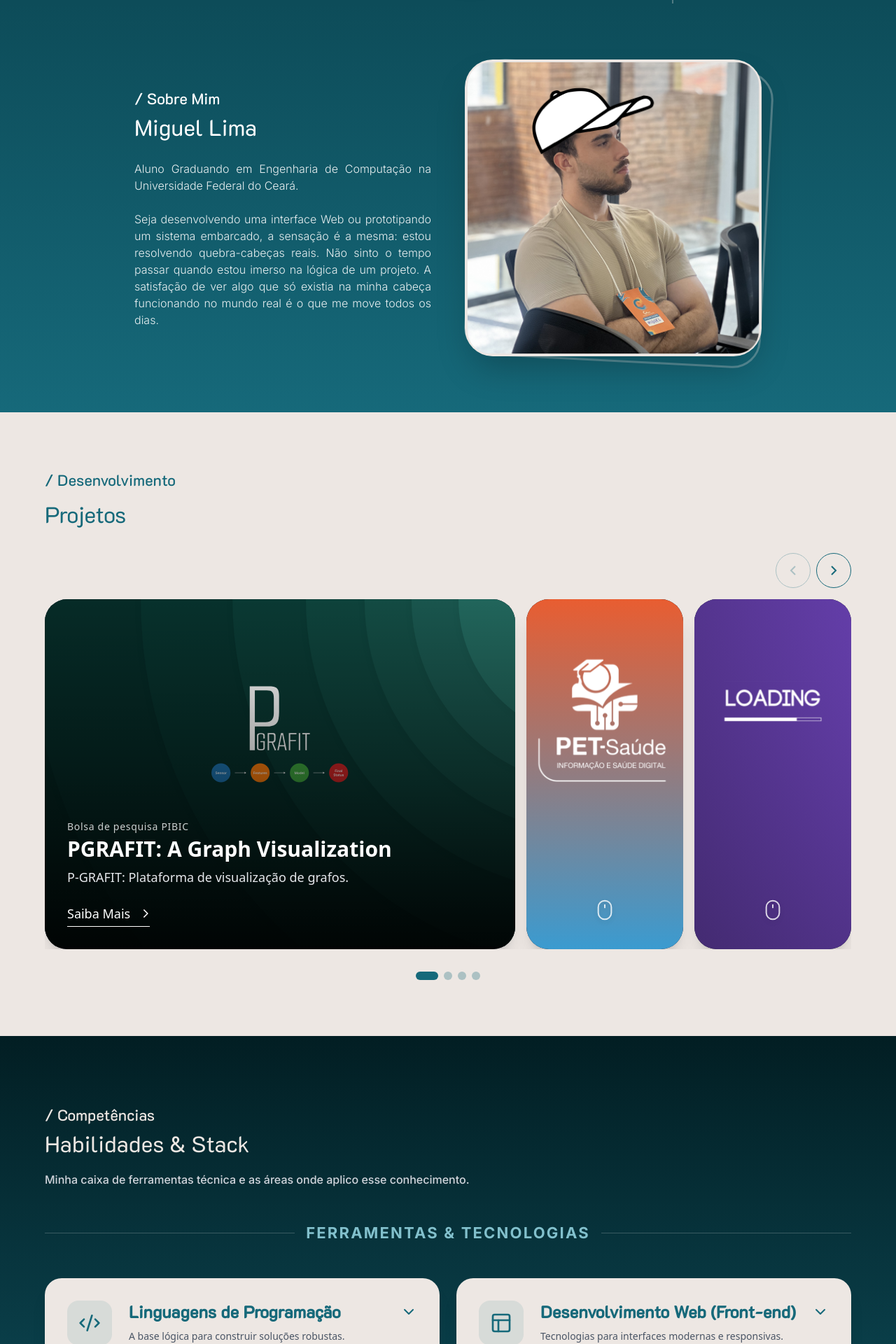
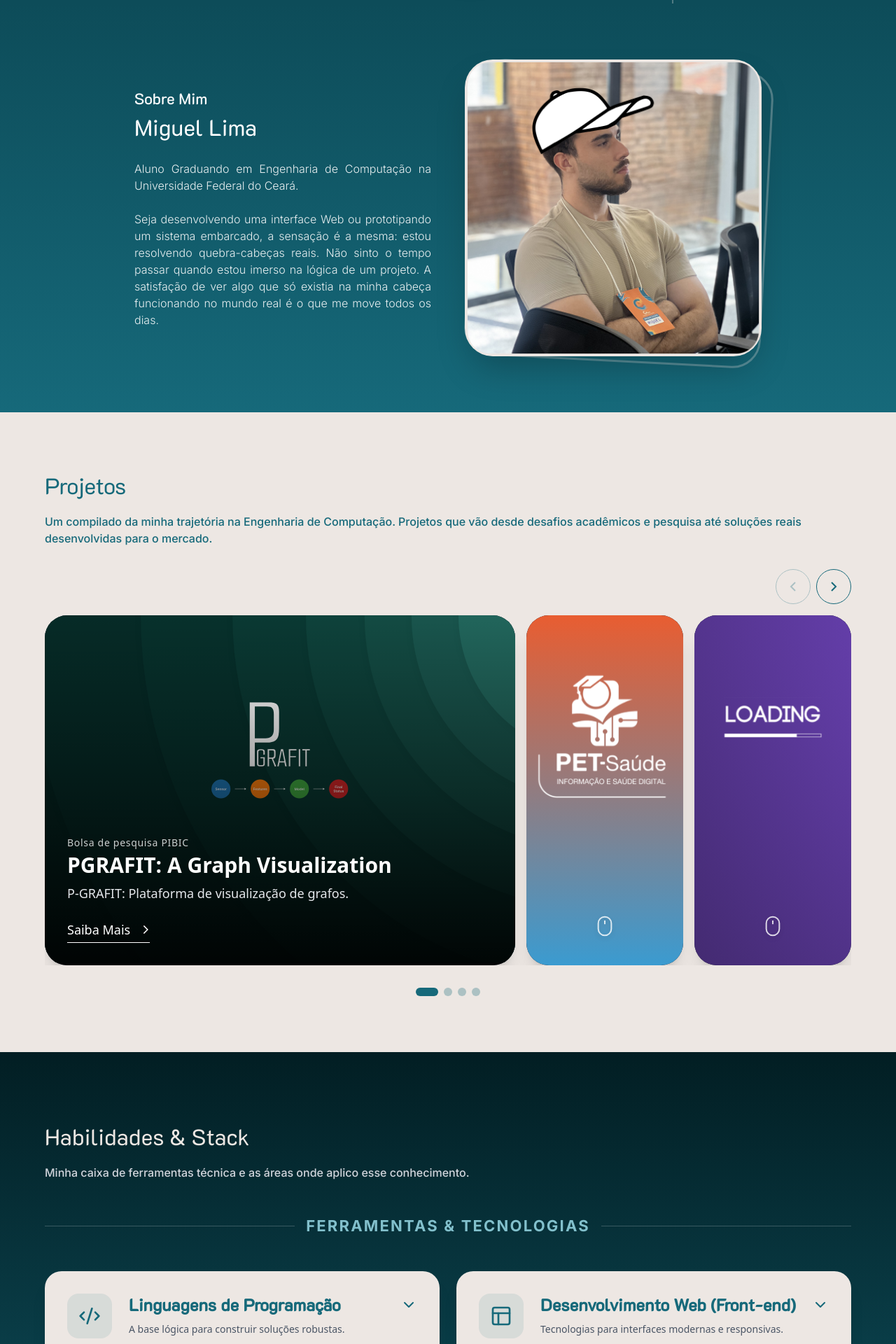
Before and after one commit to Miguel-Edson/Portifolio, a Next.js app: page / in a window 1280 px wide. Shown: the part 840-2760 px from the top of the page at 70% size. Built offline with nearby package versions, Linux system fonts and the light colour scheme.

Commit message:
Fallowing some tips and feedbacks to improve the website

```diff
--- a/src/app/layout.tsx
+++ b/src/app/layout.tsx
@@ -30,7 +30,7 @@ export default function RootLayout({
   return (
     <html lang="en">
       <body className={`${inter.variable} ${k2d.variable} antialiased`}>
-        <Navbar />
+        {/* <Navbar />  */}
         {children}
       </body>
     </html>
--- a/src/components/sections/About.tsx
+++ b/src/components/sections/About.tsx
@@ -16,7 +16,7 @@ export default function About() {
         <div className="flex flex-col gap-6 order-2 md:order-1 text-white ">
           <div>
             <span className="text-complemento block">
-              / Sobre Mim
+            Sobre Mim
             </span>
             <h2 className="text-titulo font-medium">
               Miguel Lima
--- a/src/components/sections/Contact.tsx
+++ b/src/components/sections/Contact.tsx
@@ -82,9 +82,6 @@ export default function Contact() {
 
         {/* Header */}
         <div className="mb-12 text-left">
-          <span className="text-complemento text-caribbean block">
-            / Contato
-          </span>
           <h2 className="text-titulo text-caribbean mb-4">
             Vamos conversar?
           </h2>
--- a/src/components/sections/Projects.tsx
+++ b/src/components/sections/Projects.tsx
@@ -53,9 +53,12 @@ export default function Projects() {
       {/* Header */}
       <div className="w-full max-w-6xl mb-8 flex flex-col md:flex-row justify-between items-start md:items-end">
         <div >
-          <span className="text-complemento text-caribbean block mb-2">/ Desenvolvimento</span>
           <h2 className="text-titulo text-caribbean font-medium">Projetos</h2>
+          <p className="text-paragrafo text-caribbean mt-4 max-w-6xl">
+            Um compilado da minha trajetória na Engenharia de Computação. Projetos que vão desde desafios acadêmicos e pesquisa até soluções reais desenvolvidas para o mercado.
+        </p>
         </div>
+
       </div>
 
       {/* Navigation */}
--- a/src/components/sections/Skills.tsx
+++ b/src/components/sections/Skills.tsx
@@ -9,12 +9,12 @@ import {
   GitBranch,
   Globe,
   ChevronDown,
-  Briefcase, // Ícone novo para a seção de Atuação
-  BookOpen,  // Ícone para Pesquisa/Ensino
-  Users      // Ícone para Liderança
+  Briefcase,
+  BookOpen,
+  Users
 } from "lucide-react";
 
-// --- PARTE 1: FERRAMENTAS (Accordions) ---
+// Tools
 const skillGroups = [
   {
     id: "programming",
@@ -60,12 +60,11 @@ const skillGroups = [
       { name: "Figma", level: 90 },
       { name: "Canva", level: 90 },
       { name: "Photoshop", level: 60 },
-      { name: "Behance", level: 75 },
     ]
   },
   {
     id: "tools",
-    title: "Outros & Versionamento",
+    title: "Versionamento",
     icon: <GitBranch size={32} />,
     description: "Ferramentas essenciais para fluxo de trabalho.",
     skills: [
@@ -156,9 +155,6 @@ export default function Skills() {
 
       {/* --- Header --- */}
       <div className="w-full max-w-6xl mb-12 text-center md:text-left">
-        <span className="text-complemento text-isabelline block">
-          / Competências
-        </span>
         <h2 className="text-titulo text-isabelline">
           Habilidades & Stack
         </h2>
--- a/src/data/projects.tsx
+++ b/src/data/projects.tsx
@@ -56,8 +56,8 @@ export const projects: Project[] = [
   {
     id: 3,
     title: "Loading Jr.",
-    category: "Liderança & Engenharia", // Mudei para destacar os dois lados
-    role: "Ex-Diretor de Marketing | Eng. de Projetos", // Deixa claro a trajetória
+    category: "Liderança & Engenharia",
+    role: "Ex-Diretor de Marketing | Eng. de Projetos",
     skills: ["Liderança", "Estratégia de Vendas", "C/C++", "IoT", "Front-end"],
     description: "Da gestão estratégica ao desenvolvimento de sistemas embarcados.",
     fullDescription: "Minha jornada na Loading Jr. reflete minha evolução profissional. Como Diretor de Marketing e Vendas, desenvolvi uma visão estratégica de negócios, liderando equipes, negociando contratos e entendendo as dores reais dos clientes. Hoje, aplico essa bagagem no setor de Projetos, onde atuo tecnicamente como Desenvolvedor Front-end e Engenheiro de Sistemas Embarcados (IoT/Firmware). Essa transição me permite criar códigos e soluções que não são apenas tecnicamente sólidos, mas que entregam valor real e estratégico para o mercado.",
```
